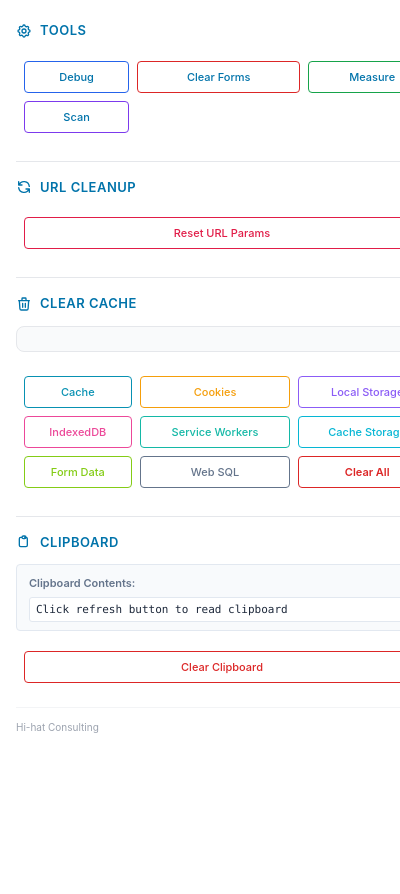
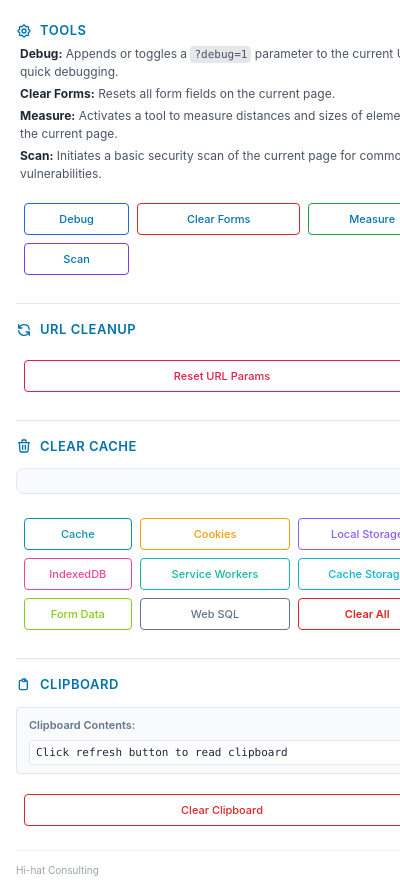
Before and after one commit to turnermike/Hi-hat-Debug-Tool, a browser extension: page popup/popup.html in a window 400 px wide. Shown: the part 66-960 px from the top of the page. Before the commit the page ends 844 px from the top, so only its background shows below. Drawn offline with Linux system fonts and the light colour scheme.

Commit message:
feat: Add descriptions for tool buttons

```diff
--- a/popup/popup.css
+++ b/popup/popup.css
@@ -202,6 +202,34 @@ body {
   color: #0073aa;
   text-transform: uppercase;
   letter-spacing: 0.5px;
+}
+
+.tool-description {
+  font-size: 12px;
+  color: #4b5563;
+  margin-top: -8px; /* Adjust as needed for spacing */
+  margin-bottom: 12px;
+  padding: 0 4px; /* Align with section-header padding */
+}
+
+.tool-description p {
+  margin-bottom: 4px;
+}
+
+.tool-description p:last-child {
+  margin-bottom: 0;
+}
+
+.tool-description strong {
+  color: #1f2937;
+}
+
+.tool-description code {
+  background-color: #e5e7eb;
+  padding: 2px 4px;
+  border-radius: 4px;
+  font-family: 'SF Mono', Monaco, 'Cascadia Code', 'Roboto Mono', Consolas, monospace;
+  font-size: 11px;
 }
 
 .wp-button-grid {
--- a/popup/popup.html
+++ b/popup/popup.html
@@ -25,6 +25,13 @@
           <path stroke-linecap="round" stroke-linejoin="round" stroke-width="2" d="M15 12a3 3 0 11-6 0 3 3 0 016 0z"></path>
         </svg>
         <span class="section-title">Tools</span>
+      </div>
+
+      <div class="tool-description">
+        <p><strong>Debug:</strong> Appends or toggles a <code>?debug=1</code> parameter to the current URL for quick debugging.</p>
+        <p><strong>Clear Forms:</strong> Resets all form fields on the current page.</p>
+        <p><strong>Measure:</strong> Activates a tool to measure distances and sizes of elements on the current page.</p>
+        <p><strong>Scan:</strong> Initiates a basic security scan of the current page for common vulnerabilities.</p>
       </div>
 
       <!-- Main Actions -->
```
